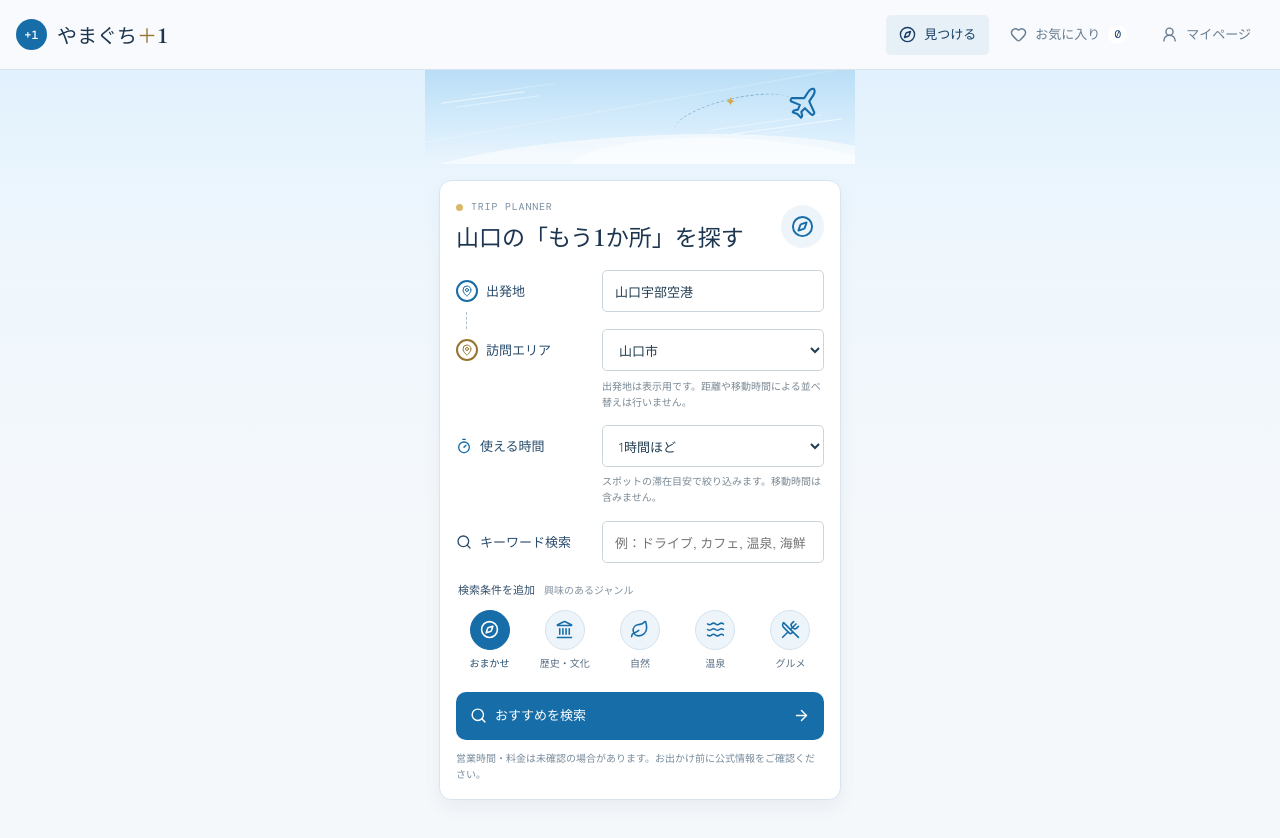
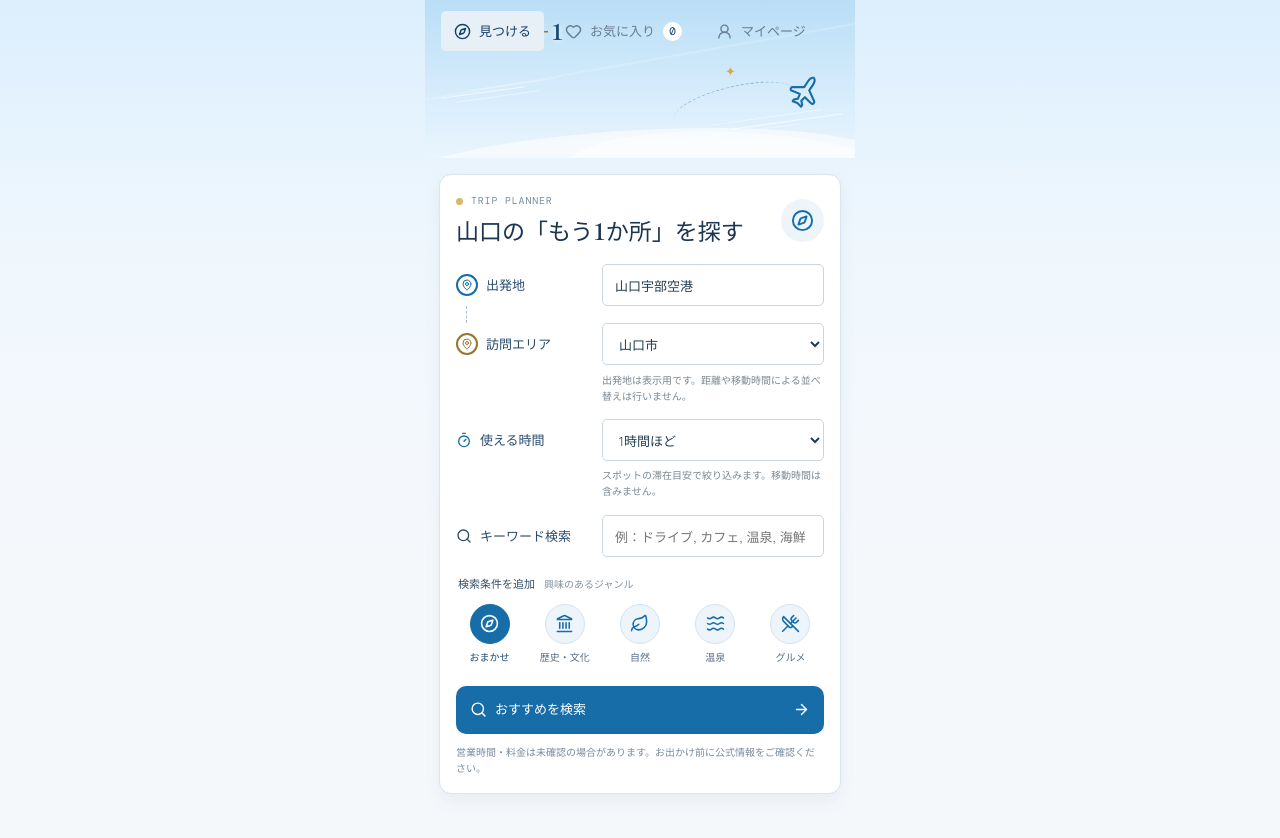
Before and after one commit to kanekane819/zemi.app, a React (Vite) app: page / in a window 1280 px wide. Shown: the top 838 px of the page. Built offline with nearby package versions, Linux system fonts and the light colour scheme.

Commit message:
Blend app title into sky background

```diff
--- a/src/App.css
+++ b/src/App.css
@@ -7,36 +7,31 @@
 }
 
 .topbar {
-  height: 70px;
+  position: relative;
+  z-index: 4;
+  width: min(100%, 430px);
+  height: 62px;
   padding: 0 16px;
   display: flex;
   align-items: center;
   justify-content: space-between;
-  background: rgba(249, 251, 253, 0.96);
-  border-bottom: 1px solid var(--line);
+  margin: 0 auto;
+  background: transparent;
   padding-top: env(safe-area-inset-top, 0px);
 }
 
-.brand {
-  display: inline-flex;
-  align-items: center;
-  gap: 10px;
-  color: var(--ink);
+.sky-brand {
+  position: absolute;
+  z-index: 3;
+  top: 16px;
+  left: 16px;
+  color: #174e73;
   text-decoration: none;
   font-family: var(--serif);
-  font-size: 20px;
+  font-size: 22px;
   font-weight: 700;
-}
-
-.brand-mark {
-  display: grid;
-  width: 31px;
-  height: 31px;
-  place-items: center;
-  border-radius: 50%;
-  background: var(--accent-blue);
-  color: white;
-  font: 500 12px/1 var(--mono);
+  line-height: 1.3;
+  text-shadow: 0 1px 6px rgba(255, 255, 255, 0.9);
 }
 
 .brand-plus {
@@ -46,9 +41,9 @@
 .sky-banner {
   position: relative;
   width: min(100%, 430px);
-  height: 94px;
+  height: 158px;
   overflow: hidden;
-  margin: 0 auto;
+  margin: -62px auto 0;
   background:
     linear-gradient(170deg, transparent 42%, rgba(255, 255, 255, 0.22) 42.5%, transparent 43.5%),
     linear-gradient(180deg, #b9def6 0%, #d8edfc 63%, #eaf5fd 100%);
@@ -89,14 +84,14 @@
 }
 
 .sky-cloud-left {
-  top: 27px;
+  top: 92px;
   left: 16px;
   width: 84px;
   box-shadow: 14px 6px 0 rgba(255, 255, 255, 0.42), 31px -4px 0 rgba(255, 255, 255, 0.3);
 }
 
 .sky-cloud-right {
-  top: 56px;
+  top: 121px;
   right: 12px;
   width: 112px;
   box-shadow: -20px -7px 0 rgba(255, 255, 255, 0.4), -44px 4px 0 rgba(255, 255, 255, 0.28);
@@ -104,7 +99,7 @@
 
 .flight-path {
   position: absolute;
-  top: 28px;
+  top: 86px;
   right: 58px;
   width: 124px;
   height: 37px;
@@ -116,7 +111,7 @@
 .sky-plane {
   position: absolute;
   z-index: 2;
-  top: 17px;
+  top: 76px;
   right: 34px;
   color: #176da8;
   transform: rotate(-12deg);
@@ -124,7 +119,7 @@
 
 .sky-sparkle {
   position: absolute;
-  top: 21px;
+  top: 61px;
   right: 119px;
   color: #d3a94a;
   font-size: 13px;
@@ -1302,14 +1297,10 @@ select:focus-visible {
     padding: 0 16px;
   }
 
-  .brand {
-    gap: 7px;
-    font-size: 17px;
-  }
-
-  .brand-mark {
-    width: 28px;
-    height: 28px;
+  .sky-brand {
+    top: calc(15px + env(safe-area-inset-top, 0px));
+    left: 16px;
+    font-size: 20px;
   }
 
   .main-nav {
--- a/src/App.tsx
+++ b/src/App.tsx
@@ -264,10 +264,6 @@ function App() {
   return (
     <div className="app-shell">
       <header className="topbar">
-        <a className="brand" href="#top" onClick={() => { setView('discover'); setSearchSubmitted(false); setSelectedId(null) }}>
-          <span className="brand-mark">+1</span>
-          <span>やまぐち<span className="brand-plus">＋</span>1</span>
-        </a>
         <button className="mobile-favorites-button" aria-label="お気に入りを開く" title="お気に入りを開く" onClick={() => { setView('favorites'); setSelectedId(null) }}>
           <Heart size={17} fill={view === 'favorites' ? 'currentColor' : 'none'} />
           <span>{favorites.length}</span>
@@ -285,11 +281,14 @@ function App() {
         </nav>
       </header>
 
-      <div className="sky-banner" aria-hidden="true">
+      <div className="sky-banner">
+        <a className="sky-brand" href="#top" onClick={() => { setView('discover'); setSearchSubmitted(false); setSelectedId(null) }}>
+          やまぐち<span className="brand-plus">＋</span>1
+        </a>
         <span className="sky-cloud sky-cloud-left" />
         <span className="sky-cloud sky-cloud-right" />
         <span className="flight-path" />
-        <Plane className="sky-plane" size={34} strokeWidth={1.5} />
+        <Plane className="sky-plane" size={34} strokeWidth={1.5} aria-hidden="true" />
         <span className="sky-sparkle">✦</span>
       </div>
 
```
